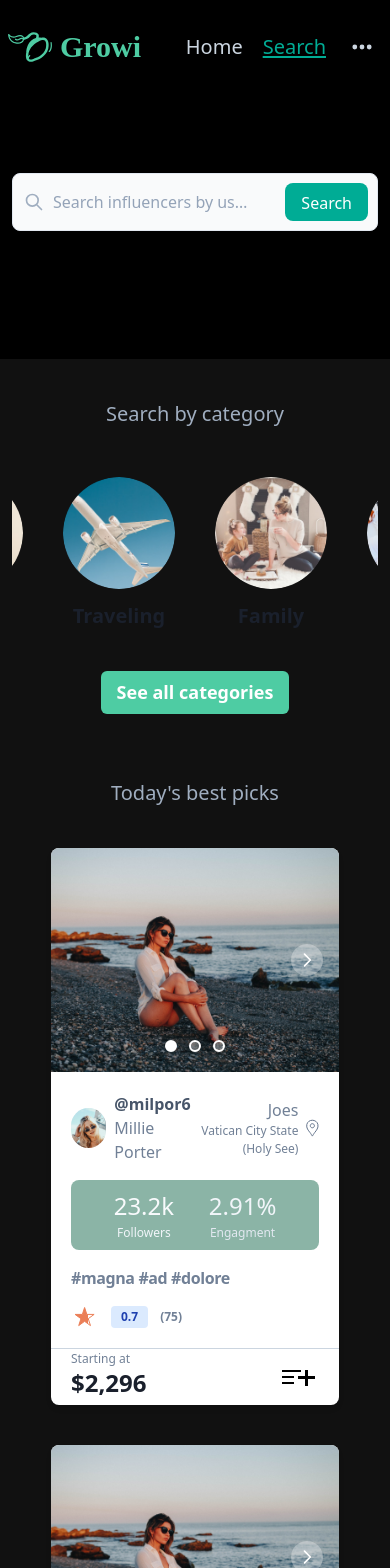
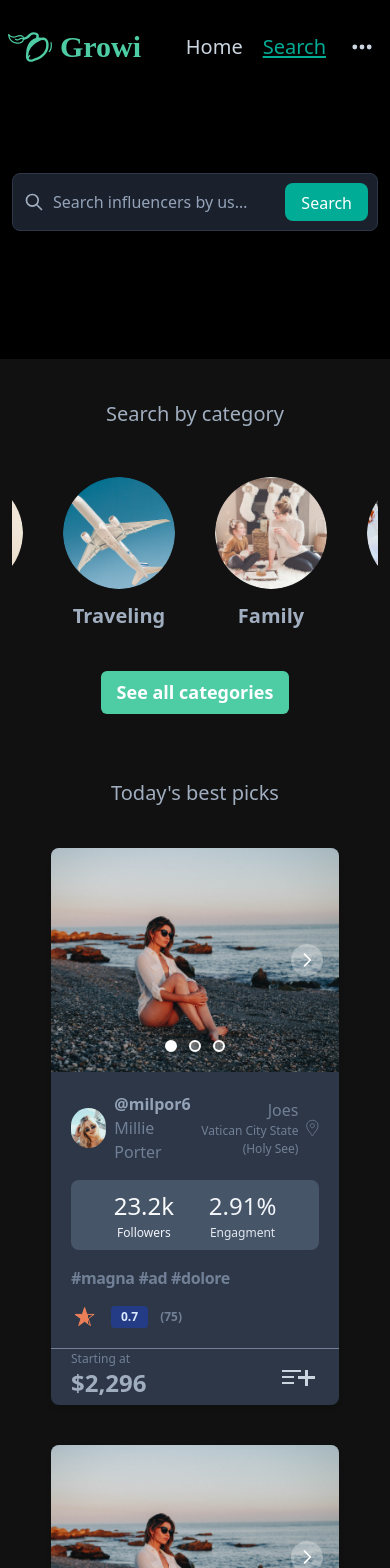
Before and after one commit to Netz00/growi, a Next.js app: page /search in a window 390 px wide. Shown: the top 1568 px of the page. Built offline with nearby package versions, Linux system fonts and the light colour scheme; a web font is replaced by a local one.

Commit message:
Dark mode - colors improvement

```diff
--- a/src/components/button/Button.tsx
+++ b/src/components/button/Button.tsx
@@ -28,7 +28,7 @@ const Button = (props: IButtonProps) => {
 						(props.style === ButtonStyle.CREATOR_SECONDARY &&
 							'bg-primary-500 dark:bg-dark-green') ||
 						(props.style === ButtonStyle.BRAND_PRIMARY &&
-							'bg-brands-primary-300 dark:bg-dark-green') ||
+							'bg-brands-primary-300 dark:bg-gradient-green') ||
 						(props.style === ButtonStyle.BRAND_SECONDARY &&
 							'bg-primary-500 dark:bg-dark-green') ||
 						'bg-primary-500 dark:bg-dark-green'
--- a/src/components/button/Dropdown.tsx
+++ b/src/components/button/Dropdown.tsx
@@ -44,7 +44,7 @@ const Dropdown = (props: IDropdownProps) => {
 				id="dropdownNavbar"
 				className={`z-10 ${
 					!isDropdownVisible && 'hidden'
-				} absolute bg-white divide-y divide-gray-100 rounded-lg shadow w-36 dark:bg-gray-700 dark:divide-gray-600 dropdown_menu`}
+				} absolute bg-white divide-y divide-gray-100 rounded-lg shadow w-36 dark:bg-gray-900 dark:divide-gray-600 dropdown_menu`}
 			>
 				<ul className="py-2 text-gray-700 dark:text-gray-400">
 					{props.items?.map((item, index) => (
--- a/src/components/card/InfluencerCard.tsx
+++ b/src/components/card/InfluencerCard.tsx
@@ -43,7 +43,7 @@ const InfluencerCard = (props: IInfluencerCardProps) => {
 			<div
 				className={`${
 					isSavePopupVisible && 'brightness-50'
-				} w-96 max-md:w-72 bg-white rounded-lg shadow-md flex flex-col`}
+				} w-96 max-md:w-72 bg-white rounded-lg shadow-md flex flex-col dark:bg-gray-800`}
 			>
 				<div className="h-56 md:h-72">
 					<CardCarousel
@@ -54,7 +54,7 @@ const InfluencerCard = (props: IInfluencerCardProps) => {
 
 				<Link
 					href={`${router.basePath}/creators/${props.username}`}
-					className={`hover:bg-slate-100 ${
+					className={`hover:bg-slate-100 dark:hover:bg-slate-700 ${
 						isSavePopupVisible && 'pointer-events-none'
 					}`}
 				>
@@ -79,7 +79,7 @@ const InfluencerCard = (props: IInfluencerCardProps) => {
 									/>
 								</div>
 								<span>
-									<p className="text-slate-600 font-semibold">
+									<p className="text-slate-600 dark:text-slate-400 font-semibold">
 										@{props.username}{' '}
 									</p>
 									<p>
@@ -100,10 +100,10 @@ const InfluencerCard = (props: IInfluencerCardProps) => {
 					</div>
 				</Link>
 
-				<div className="px-5 py-1 border-solid border-t border-gray-400 flex items-center justify-between">
+				<div className="px-5 py-1 border-solid border-t border-gray-400 dark:border-gray-600 flex items-center justify-between">
 					<div className="text-left">
 						<p className="text-xs leading-3">Starting at</p>
-						<p className="text-2xl font-bold text-gray-900">
+						<p className="text-2xl font-bold text-gray-900 dark:text-gray-500">
 							{`${currencyFormatter(Math.round(props.startingPrice))}`}
 						</p>
 					</div>
--- a/src/components/card/ProfileStats.tsx
+++ b/src/components/card/ProfileStats.tsx
@@ -9,7 +9,7 @@ const ProfileStats = (props: IProfileStatsProps) => {
 	const followersNumber = abbreviateNumber(props.follower);
 
 	return (
-		<div className="flex justify-evenly bg-brands-primary-200 p-2 rounded-lg">
+		<div className="flex justify-evenly bg-brands-primary-200 dark:bg-slate-600 p-2 rounded-lg">
 			<div className="text-center">
 				<p className="text-slate-50 text-2xl font-medium">
 					{followersNumber}
--- a/src/components/card/Rating.tsx
+++ b/src/components/card/Rating.tsx
@@ -29,7 +29,7 @@ const Rating = (props: IStarsProps) => {
 				</div>
 			))}
 
-			<span className="bg-blue-100 text-blue-800 text-xs font-semibold px-2.5 py-0.5 rounded ml-3">
+			<span className="bg-blue-100 dark:bg-blue-800/60 dark:text-blue-100 text-blue-800 text-xs font-semibold px-2.5 py-0.5 rounded ml-3">
 				{props.rating}
 			</span>
 			<span className="text-xs font-semibold py-0.5 rounded ml-3">
--- a/src/components/filters/Category.tsx
+++ b/src/components/filters/Category.tsx
@@ -29,8 +29,12 @@ const Category = (props: ICategoryProps) => {
 			</div>
 
 			<div className="text-center sm:px-6 mx-auto mt-3">
-				<h3 className="text-xl text-gray-900 font-semibold">{props.name}</h3>
-				<div className="mt-6 text-xs leading-9">{props.description}</div>
+				<h3 className="text-xl text-gray-900 font-semibold dark:text-gray-500">
+					{props.name}
+				</h3>
+				<div className="mt-6 text-xs leading-9 dark:text-gray-500">
+					{props.description}
+				</div>
 			</div>
 		</div>
 	);
--- a/src/components/icons/Clickable.tsx
+++ b/src/components/icons/Clickable.tsx
@@ -10,7 +10,7 @@ type IClickableProps = {
 
 const Clickable = (props: IClickableProps) => (
 	<span
-		className={`text-black
+		className={`text-black dark:text-gray-400
                                     focus:ring-4 focus:outline-none focus:ring-primary-300
                                    ${
 										props.hover &&
--- a/src/components/input/search/SearchLarge.tsx
+++ b/src/components/input/search/SearchLarge.tsx
@@ -34,8 +34,10 @@ const SearchLarge = (props: ISearchLargeProps) => {
 				</div>
 				<input
 					type="search"
-					className="block w-full p-4 pl-10 pr-28 text-gray-900
-                    border border-gray-300 rounded-lg bg-gray-50 focus:outline-blue-500
+					className="block w-full p-4 pl-10 pr-28 rounded-lg
+                    text-gray-900 bg-gray-50 dark:text-gray-500 dark:bg-gray-900
+                    border border-gray-300 dark:border-gray-800
+                    focus:outline outline-2 -outline-offset-4 focus:outline-blue-500 dark:focus:outline-blue-900
                     placeholder-slate-400 placeholder-shown:text-ellipsis"
 					placeholder="Search influencers by username, fist name, last name, tags"
 					required
--- a/src/components/input/search/SearchSmall.tsx
+++ b/src/components/input/search/SearchSmall.tsx
@@ -34,8 +34,10 @@ const SearchSmall = (props: ISearchLargeProps) => {
 				</div>
 				<input
 					type="search"
-					className="block w-full p-2 pl-10 pr-4 md:pr-24  text-gray-900
-                    border border-gray-300 rounded-lg bg-gray-50 focus:border-blue-500 focus:border-2 outline-none
+					className="block w-full p-2 pl-10 pr-4 md:pr-24 rounded-lg
+                    text-gray-900 bg-gray-50 dark:text-gray-500 dark:bg-gray-900
+                    border border-gray-300 dark:border-gray-800
+                    focus:outline outline-2 -outline-offset-2 focus:outline-blue-500 dark:focus:outline-blue-900
                     placeholder-slate-400 placeholder-shown:text-ellipsis"
 					placeholder="Search influencers by username, fist name, last name, tags"
 					required
--- a/tailwind.config.js
+++ b/tailwind.config.js
@@ -76,6 +76,7 @@ module.exports = {
 			backgroundImage: () => ({
 				'gradient-instagram':
 					'linear-gradient(45deg, #f09433 0%,#e6683c 25%,#dc2743 50%,#cc2366 75%,#bc1888 100%)',
+				'gradient-green': 'linear-gradient(45deg, #20BF55 0%,#01BAEF 100%)',
 			}),
 		},
 	},
```
